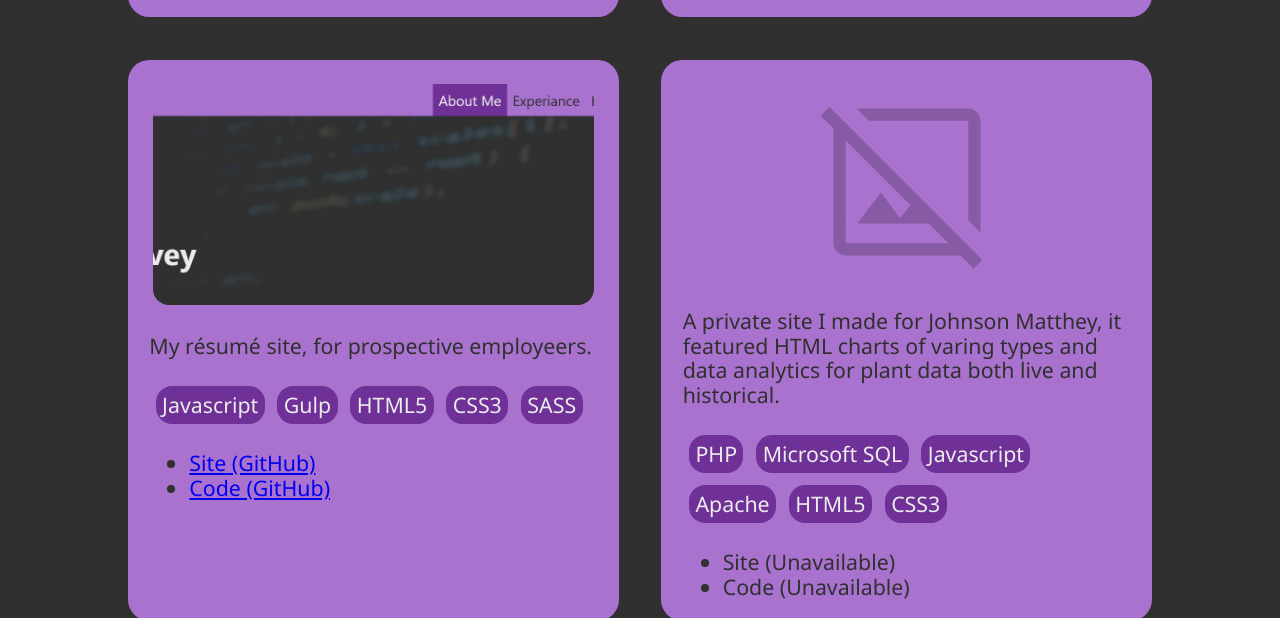
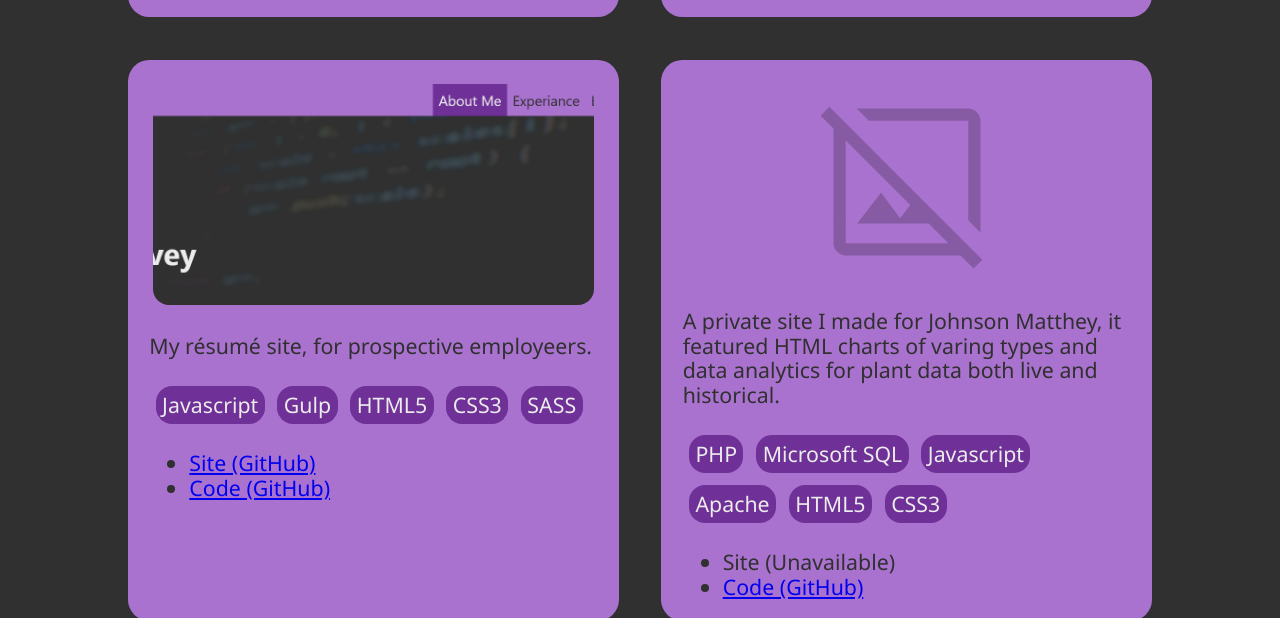
Before and after one commit to glend1/glend1.github.io, a website: page private/index.html in a window 1280 px wide. Shown: the part 4161-4779 px from the top of the page. Drawn offline with nearby package versions, Linux system fonts and the light colour scheme; files that its build step writes are made by us from their sources; a script that the page names is missing.

Commit message:
added code for brimweb

```diff
--- a/private/index.html
+++ b/private/index.html
@@ -210,7 +210,7 @@
                             <ul class="tags"><li>PHP</li><li>Microsoft SQL</li><li>Javascript</li><li>Apache</li><li>HTML5</li><li>CSS3</li></ul>
                             <ul>
                                 <li>Site (Unavailable)</li>
-                                <li>Code (Unavailable)</li>
+                                <li><a href="https://github.com/glend1/brimweb">Code (GitHub)</a></li>
                             </ul>
                         </figcaption>
                     </figure>
```
